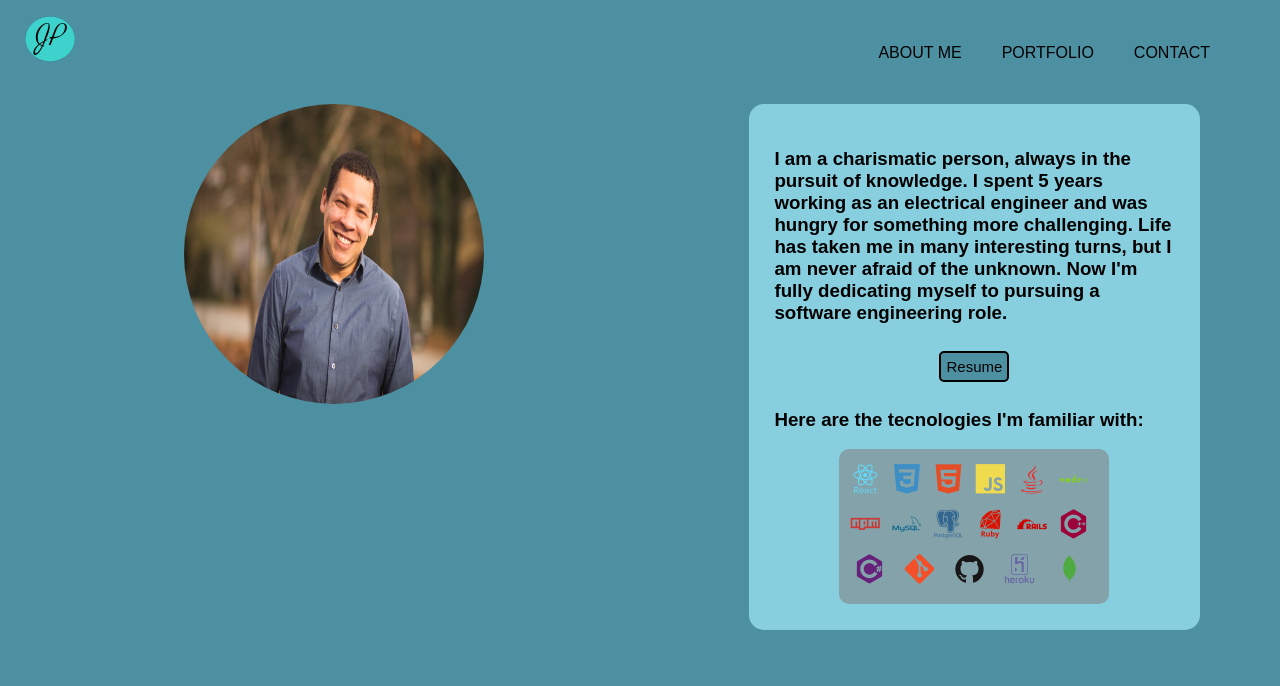
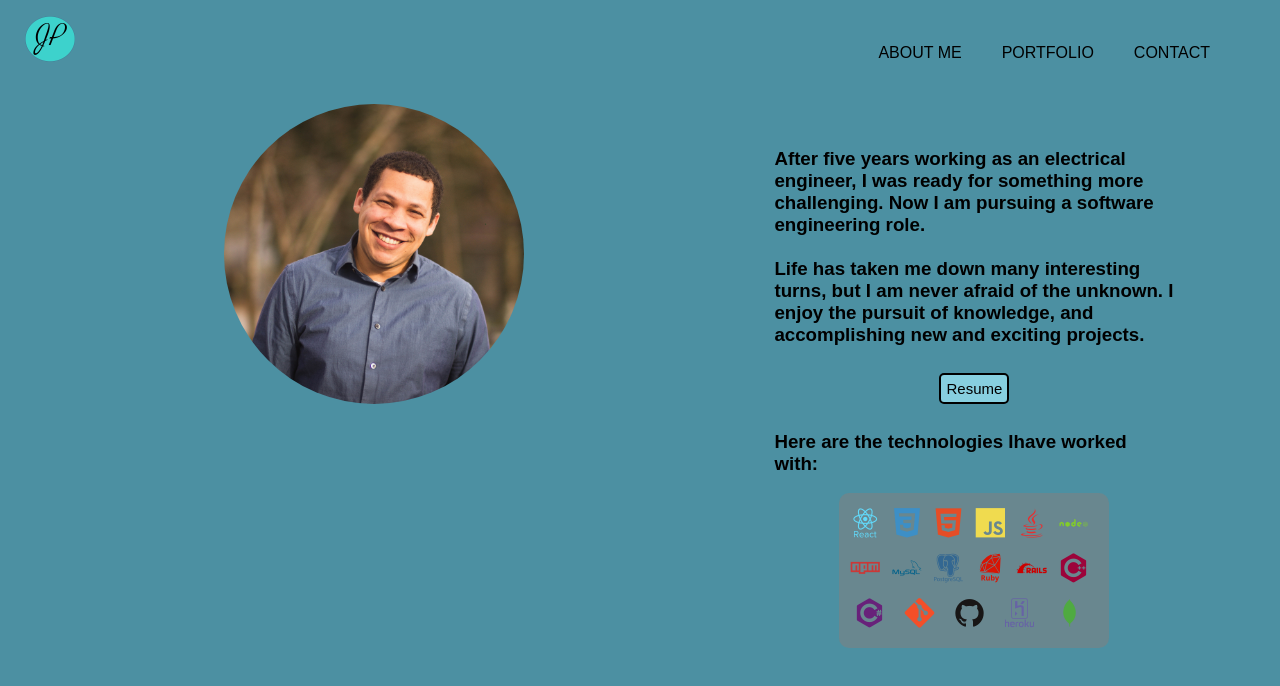
Before and after one commit to jpacheco008/portfolio, a React (Create React App) app in the folder client/: page /about-me in a window 1280 px wide. Shown: the top 686 px of the page. Built offline with nearby package versions, Linux system fonts and the light colour scheme; a web font is replaced by a local one.

Commit message:
updated resume link

```diff
--- a/client/src/App.js
+++ b/client/src/App.js
@@ -4,12 +4,16 @@ import AboutMe from "./screens/AboutMe";
 import Contact from "./screens/Contact";
 import Landing from "./screens/Landing";
 import Portfolio from "./screens/Portfolio";
+import Resume from './screens/Resume'
 import "./App.css";
 
 function App() {
   return (
     <Layout>
       <Switch>
+        <Route path='/resume'>
+          <Resume />
+        </Route>
         <Route path="/about-me">
           <AboutMe />
         </Route>
--- a/client/src/components/Project1.jsx
+++ b/client/src/components/Project1.jsx
@@ -11,7 +11,7 @@ export default function Project1() {
         <img src={JuliosKitchen} alt="project" className="project-image" />
       </div>
         <p className="project-description">
-          This React application is for a user to keep track of all the orders being
+          This React application allows the user to keep track of all the orders being
           placed by other users. The application uses HTML, CSS, Javascript, and Airtable
           for API calls.
         </p>
--- a/client/src/components/Project2.jsx
+++ b/client/src/components/Project2.jsx
@@ -11,10 +11,10 @@ export default function Project2() {
         <img src={CoolRidings} alt="project" className="project-image" />
       </div>
         <p className="project-description">
-          This full stack app is a bike shop with full front end and back end
+          This full stack app is a bike shop with front end and back end
           CRUD with authentification. Users with admin privileges will be able
           to add/delete items and edit items information. This app was created
-          in colaboration with 2 other developers. The application uses CSS,
+          in colaboration with two other developers. The application uses CSS,
           Javascript, and React.
         </p>
           </div>
--- a/client/src/components/Project3.jsx
+++ b/client/src/components/Project3.jsx
@@ -11,10 +11,10 @@ export default function Project3() {
         <img src={CaffeineExplorer} alt="project" className="project-image" />
       </div>
         <p className="project-description">
-          CAFFEINE EXPLORER is an app that allows the user to browse thru a
+          CAFFEINE EXPLORER is an app that allows the user to browse through a
           selection of fictional coffees generated with Fakker. The user will be
-          able to make an account and have more functionality avialable (leave a
-          comment on a coffee). The application uses CSS, Javascript, React, Ruby,
+          able to make an account, and have more functionality available (leave a
+          comment on a coffee). This application uses CSS, Javascript, React, Ruby,
           and Ruby on Rails.
         </p>
           </div>
--- a/client/src/screens/AboutMe.jsx
+++ b/client/src/screens/AboutMe.jsx
@@ -7,22 +7,23 @@ export default function AboutMe() {
       <img src={Me} alt="headshot" className="photo" />
       <div className="about-me-info">
         <h3 className="about-me-text">
-          I am a charismatic person, always in the pursuit of knowledge. I spent
-          5 years working as an electrical engineer and was hungry for something
-          more challenging. Life has taken me in many interesting turns, but I
-          am never afraid of the unknown. Now I'm fully dedicating myself to
-          pursuing a software engineering role.
+          After five years working as an electrical engineer, I was ready for something more
+          challenging. Now I am pursuing a software engineering role.
+          <br />
+          <br/>
+          Life has taken me down many interesting turns, but I am never afraid of the unknown.
+          I enjoy the pursuit of knowledge, and accomplishing new and exciting projects.
         </h3>
         <a
           className='about-me-button-link'
           target="_blank"
           rel="noreferrer"
-          href="https://drive.google.com/file/d/1DExvgK_qODDggODL6CiwVPVnQFAdKGSU/view?usp=sharing"
+          href="https://drive.google.com/file/d/1aL-2t5Qmwdyp1X9GTTzLwgrqVa4oqabH/view?usp=sharing"
         >
         <button className="about-me-button">Resume</button>
         </a>
         <h3 className="about-me-text">
-          Here are the tecnologies I'm familiar with:
+          Here are the technologies Ihave worked with:
         </h3>
         <div className="about-me-logos-container">
           <div className="about-me-logos">
--- a/client/src/screens/Contact.jsx
+++ b/client/src/screens/Contact.jsx
@@ -3,8 +3,8 @@ import "../styles/Contact.css";
 export default function Contact() {
   return (
     <div className="contact-container">
-      <h2 className="contact-text">Let's Create Together</h2>
-      <p className="contact-text">If you like my work please reach out to me. I would love to hear from you.</p>
+      <h2 className="contact-text">Let's Create Something Together</h2>
+      <p className="contact-text">If you like my work, please reach out to me. I would love to hear from you!</p>
       <div className="contact-links">
         <a
           target="_blank"
--- /dev/null
+++ b/client/src/screens/Resume.jsx
@@ -0,0 +1,9 @@
+import PDF from '../assets/2021_Resume.pdf'
+
+export default function Resume() {
+  return (
+    <div>
+      <img src={PDF} alt="resume"/>
+    </div>
+  )
+}
--- a/client/src/styles/AboutMe.css
+++ b/client/src/styles/AboutMe.css
@@ -9,13 +9,14 @@
   margin: 0 auto;
   width: 300px;
   height: 300px;
+  object-fit: cover;
 }
 .about-me-info{
   width: 400px;
-  margin: auto 80px;
+  margin: auto 80px auto 0px;
   padding: 2vw;
   font-family: "Hammersmith One", sans-serif;
-  background-color: #87CFDF;
+  /* background-color: #87CFDF; */
   border-radius: 15px;
 }
 
@@ -52,7 +53,7 @@
   border: 2px solid #000000;
   border-radius: 5px;
   font-size: 15px;
-  background-color: #4C90A2;
+  background-color: #87CFDF;
 }
 @media only screen and (max-width: 720px) {
   .about-me-container{
@@ -60,7 +61,7 @@
   }
   .photo{
     height: 200px;
-    width: 250px;
+    width: 200px;
   }
   .about-me-info{
     width: 250px;
```
Also changed, not shown: 1 other file (tests, documents, lock files or other folders).
